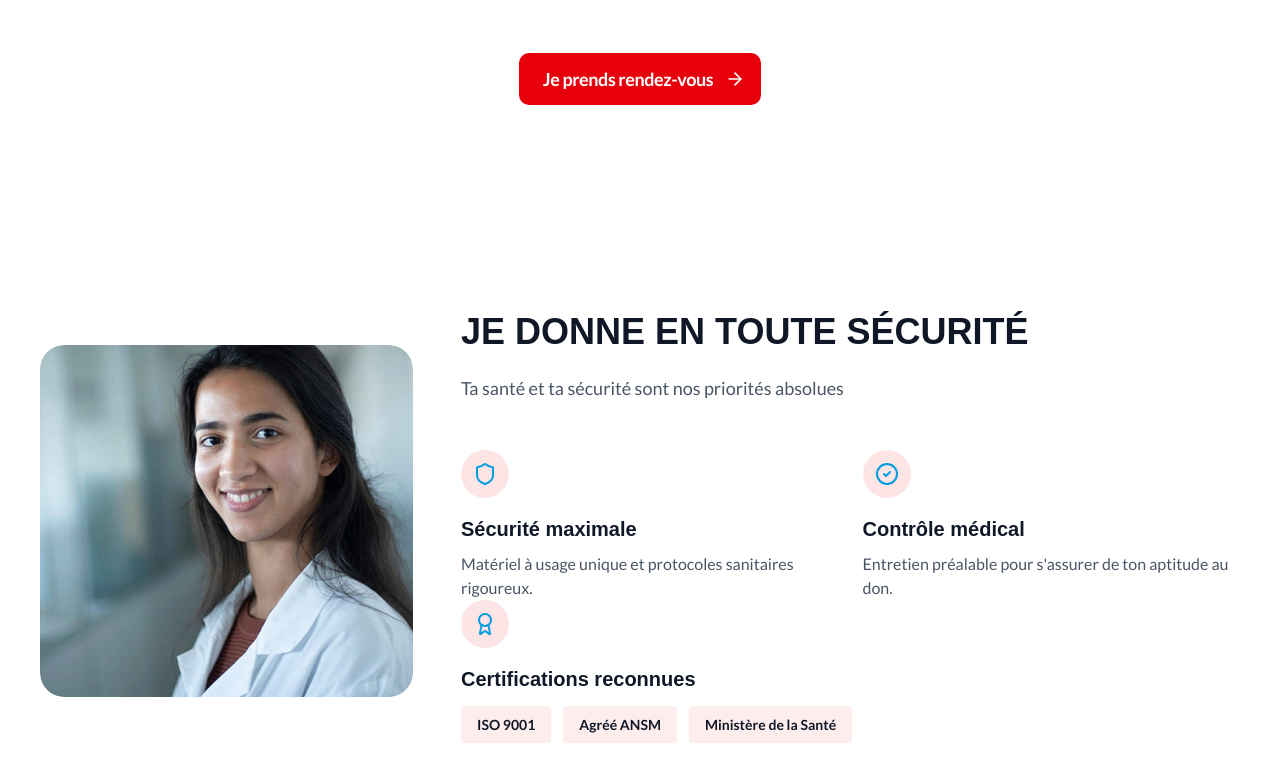
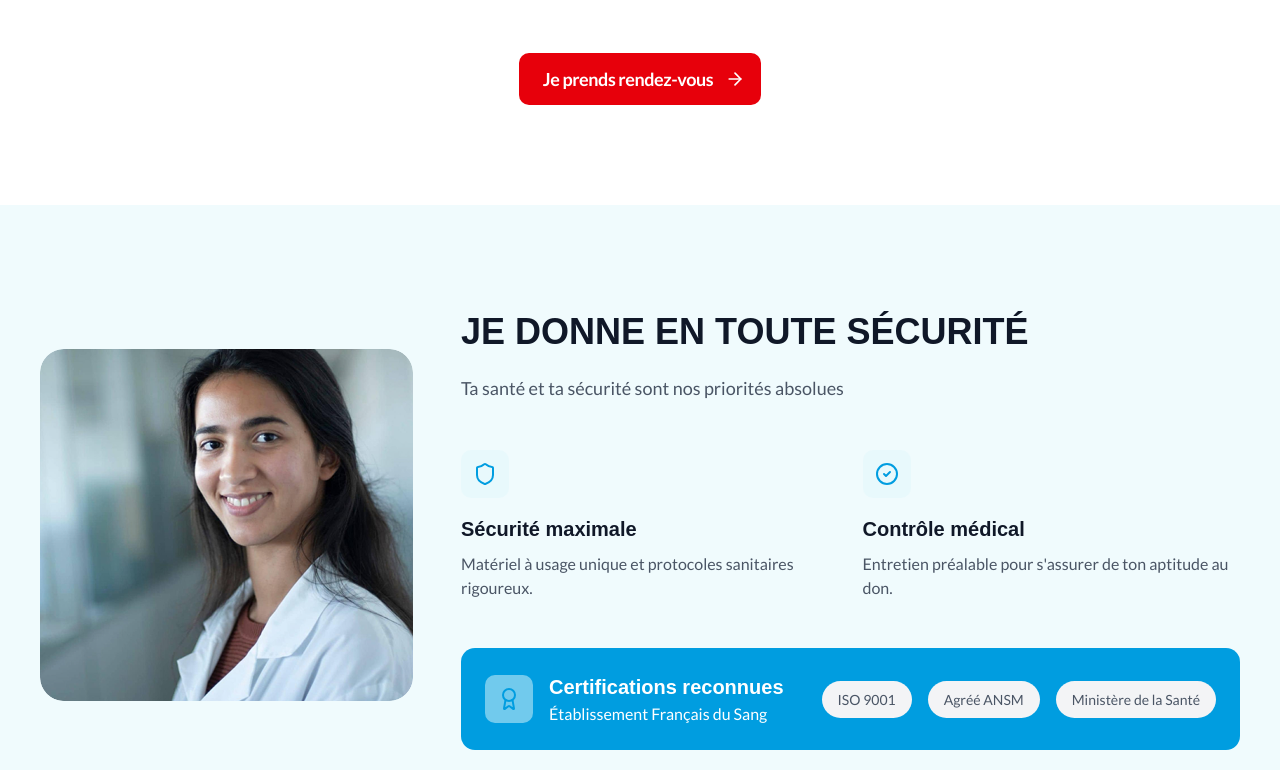
Before and after one commit to Kibishi47/efs-lp, a website built with Vite: page index.html in a window 1280 px wide. Shown: the part 3488-4258 px from the top of the page. Built offline with nearby package versions, Linux system fonts and the light colour scheme.

Commit message:
feat: Redesign the certifications section into a banner, update background styles for the why-donate, safety, and urgency sections, and replace the urgency icon.

```diff
--- a/index.html
+++ b/index.html
@@ -309,19 +309,20 @@
               </div>
             </div>
           </div>
-          <div class="certifications">
-            <div class="benefit-item">
+          <div class="certifications-banner">
+            <div class="cert-info">
               <div class="benefit-icon">
                 <img src="/icons/utils/certification-badge.svg" alt="certification" width="24">
               </div>
-              <div class="benefit-text">
+              <div class="cert-text">
                 <h3>Certifications reconnues</h3>
-                <div class="cert-badges">
-                  <span>ISO 9001</span>
-                  <span>Agréé ANSM</span>
-                  <span>Ministère de la Santé</span>
-                </div>
+                <p>Établissement Français du Sang</p>
               </div>
+            </div>
+            <div class="cert-badges-list">
+              <span class="cert-badge">ISO 9001</span>
+              <span class="cert-badge">Agréé ANSM</span>
+              <span class="cert-badge">Ministère de la Santé</span>
             </div>
           </div>
         </div>
@@ -333,13 +334,7 @@
       <div class="container">
         <div class="urgency-card">
           <div class="urgency-icon">
-            <svg width="48" height="48" viewBox="0 0 48 48" fill="none" xmlns="http://www.w3.org/2000/svg">
-              <path
-                d="M24 44C35.0457 44 44 35.0457 44 24C44 12.9543 35.0457 4 24 4C12.9543 4 4 12.9543 4 24C4 35.0457 12.9543 44 24 44Z"
-                stroke="#E7000B" stroke-width="4" stroke-linecap="round" stroke-linejoin="round" />
-              <path d="M24 16V24L28 28" stroke="#E7000B" stroke-width="4" stroke-linecap="round"
-                stroke-linejoin="round" />
-            </svg>
+            <img src="/icons/utils/arrow-go-down.svg" alt="arrow" width="48">
           </div>
           <h2>Les besoins sont urgents !</h2>
           <p>Chaque jour, 10 000 dons sont nécessaires pour soigner les patients. Ne remets pas à demain le geste qui
--- a/src/style.css
+++ b/src/style.css
@@ -361,6 +361,10 @@ h3 {
 }
 
 /* Why Donate Section */
+.why-donate {
+  background: linear-gradient(180deg, #FFFFFF 0%, #e1f7fc 100%);
+}
+
 .why-donate-container {
   display: flex;
   align-items: center;
@@ -389,8 +393,8 @@ h3 {
   display: flex;
   align-items: center;
   justify-content: center;
-  background: rgba(231, 0, 11, 0.1);
-  border-radius: 50%;
+  background: var(--bg-light-blue);
+  border-radius: 10px;
 }
 
 .benefit-text h3 {
@@ -471,6 +475,10 @@ h3 {
 }
 
 /* Safety Section */
+.safety {
+  background: #f0fbfd;
+}
+
 .safety-container {
   display: flex;
   align-items: center;
@@ -490,24 +498,55 @@ h3 {
   flex: 1;
 }
 
-.cert-badges {
+.certifications-banner {
+  background-color: var(--primary-blue);
+  color: white;
   display: flex;
-  gap: 12px;
-  margin-top: 12px;
+  align-items: center;
+  justify-content: space-between;
+  padding: 24px;
+  border-radius: 14px;
+  width: 100%;
+  margin-top: 48px;
 }
 
-.cert-badges span {
+.cert-info {
+  display: flex;
+  align-items: center;
+  gap: 16px;
+}
+
+.cert-text h3 {
+  font-size: 20px;
+  margin-bottom: 0px;
+  color: white;
+  text-transform: none;
+}
+
+.cert-text p {
+  font-size: 16px;
+  color: white;
+  margin-bottom: 0px;
+}
+
+.cert-badges-list {
+  display: flex;
+  gap: 16px;
+  align-items: center;
+}
+
+.cert-badge {
+  background-color: #f3f4f6;
+  color: var(--text-neutral);
   padding: 8px 16px;
-  background: var(--bg-light-red);
-  border-radius: 4px;
+  border-radius: 100px;
   font-size: 14px;
-  font-weight: 700;
-  color: var(--text-dark);
+  font-family: var(--font-body);
 }
 
 /* Urgency Section */
 .urgency-card {
-  background: #101828;
+  background: linear-gradient(90deg, #e7000b 0%, #c10007 100%);
   color: white;
   padding: 56px;
   border-radius: 24px;
@@ -633,5 +672,5 @@ h3 {
   top: 24px;
   right: 24px;
   width: 32px;
-  opacity: 0.1;
+  opacity: 1;
 }
```
